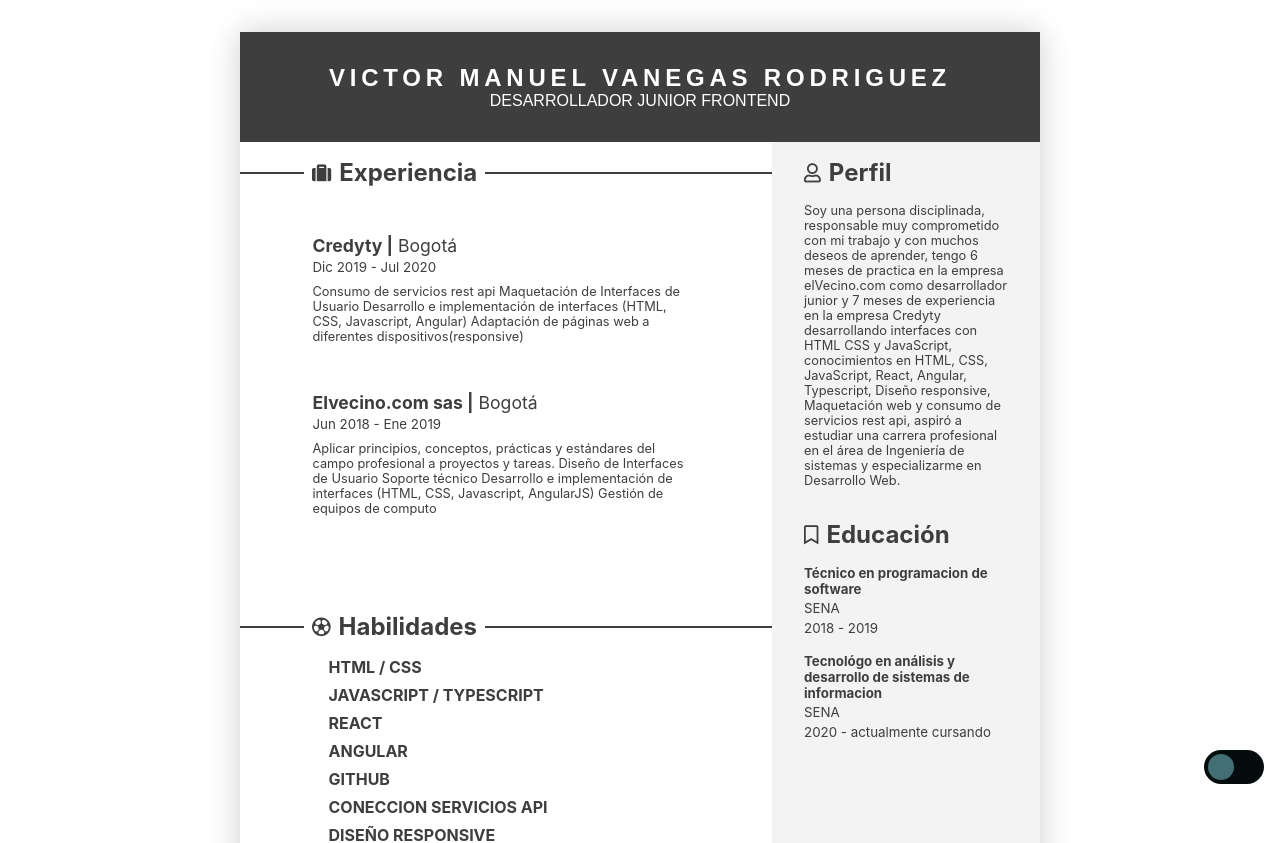
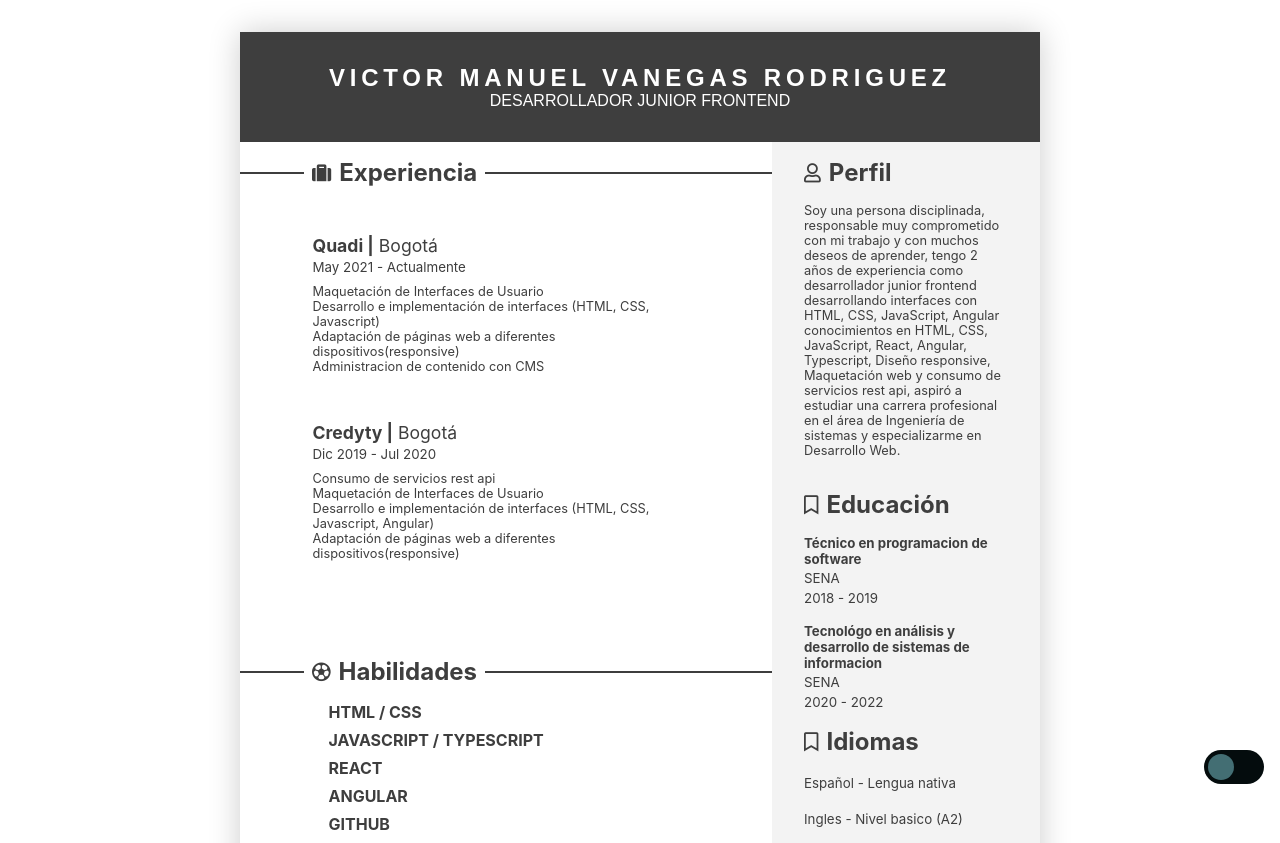
Before and after one commit to vmvanegas/curriculum-vitae, a React (Create React App) app: page / in a window 1280 px wide. Shown: the top 843 px of the page. Built offline with nearby package versions, Linux system fonts and the light colour scheme.

Commit message:
actualizacion hoja de vida 2022 Julio

```diff
--- a/src/App.js
+++ b/src/App.js
@@ -32,6 +32,24 @@ function App() {
                 <div className="cv-experience">
                   <article className="cv-experience-text">
                     <div className="company-name">
+                      <h4><b>Quadi |</b> Bogotá</h4>
+                    </div>
+                    <div className="date">
+                      <small>May 2021 - Actualmente</small>
+                    </div>
+                    <div className="activities">
+                      <p>
+                        Maquetación de Interfaces de Usuario <br />
+                        Desarrollo e implementación de interfaces (HTML, CSS, Javascript) <br />
+                        Adaptación de páginas web a diferentes dispositivos(responsive) <br />
+                        Administracion de contenido con CMS
+                        </p>
+                    </div>
+                  </article>
+                </div>
+                <div className="cv-experience">
+                  <article className="cv-experience-text">
+                    <div className="company-name">
                       <h4><b>Credyty |</b> Bogotá</h4>
                     </div>
                     <div className="date">
@@ -39,16 +57,16 @@ function App() {
                     </div>
                     <div className="activities">
                       <p>
-                        Consumo de servicios rest api
-                        Maquetación de Interfaces de Usuario
+                        Consumo de servicios rest api <br />
+                        Maquetación de Interfaces de Usuario <br />
                         Desarrollo e implementación de interfaces (HTML, CSS, Javascript,
-                        Angular)
+                        Angular) <br />
                         Adaptación de páginas web a diferentes dispositivos(responsive)
                         </p>
                     </div>
                   </article>
                 </div>
-                <div className="cv-experience">
+                {/* <div className="cv-experience">
                   <article className="cv-experience-text">
                     <div className="company-name">
                       <h4><b>Elvecino.com sas |</b> Bogotá</h4>
@@ -68,7 +86,7 @@ function App() {
                       </p>
                     </div>
                   </article>
-                </div>
+                </div> */}
               </div>
               {/* EXPERIENCE END*/}
               {/* SKILLS */}
@@ -122,13 +140,11 @@ function App() {
                     Soy una persona disciplinada,
                     responsable muy comprometido
                     con mi trabajo y con muchos
-                    deseos de aprender, tengo 6
-                    meses de practica en la empresa
-                    elVecino.com como desarrollador
-                    junior y 7 meses de experiencia en
-                    la empresa Credyty desarrollando
-                    interfaces con HTML CSS y
-                    JavaScript, conocimientos en
+                    deseos de aprender, tengo 2 años
+                    de experiencia como desarrollador
+                    junior frontend desarrollando
+                    interfaces con HTML, CSS,
+                    JavaScript, Angular conocimientos en
                     HTML, CSS, JavaScript, React,
                     Angular, Typescript, Diseño
                     responsive, Maquetación web y
@@ -168,11 +184,29 @@ function App() {
                     <small>SENA</small>
                   </div>
                   <div className="cv-small-text">
-                    <small>2020 - actualmente cursando</small>
+                    <small>2020 - 2022</small>
                   </div>
                 </div>
               </div>
               {/* EDUCATION END*/}
+              {/* LANGUAGES */}
+              <div className="cv-education-section">
+                <div className="cv-title-text">
+                  <i className="far fa-bookmark"></i>
+                  <h2>Idiomas</h2>
+                </div>
+                <div className="cv-education-text">
+                  <div className="cv-small-text">
+                    <small>Español - Lengua nativa</small>
+                  </div>
+                </div>
+                <div className="cv-education-text">
+                  <div className="cv-small-text">
+                    <small>Ingles - Nivel basico (A2)</small>
+                  </div>
+                </div>
+              </div>
+              {/* LANGUAGES END*/}
             </aside>
             {/* RIGHT SECTION END*/}
         </main>
--- a/src/index.css
+++ b/src/index.css
@@ -12,7 +12,7 @@
 }
 
 .dark-mode {
-  --text-color: #436E73;
+  --text-color: #59949b;
   --main-bg-color: #040C0D;
   --secondary-bg-color: #112226;
   --terceary-bg-color: #1D3940;
```
Also changed, not shown: src/components/header/header.js (indentation only), 1 other file (tests, documents, lock files or other folders).
